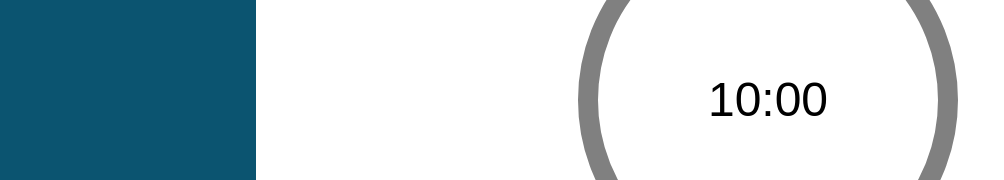
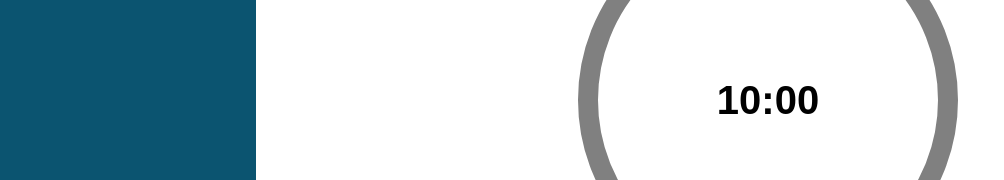
Before and after one commit to JGrineau/visual-timers, a Next.js app: page /radial in a window 1280 px wide. Shown: the part 344-524 px from the top of the page, without its empty margins (0-1004 px from the left). Built offline with nearby package versions, Linux system fonts and the light colour scheme.

Commit message:
Small change to the style - Countdown numbers increase when size selction is picked

```diff
--- a/src/app/radial/page.tsx
+++ b/src/app/radial/page.tsx
@@ -102,8 +102,10 @@
             style={{ transition: 'stroke-dashoffset 1s linear' }}
           />
         </svg>
-        <div className="absolute top-1/2 left-1/2 text-5xl transform -translate-x-1/2 -translate-y-1/2">
-          {minutes}:{seconds.toString().padStart(2, '0')}
+        <div className="absolute top-1/2 left-1/2 transform -translate-x-1/2 -translate-y-1/2 font-bold"
+            style={{ fontSize: `${size / 10}px` }}>
+
+            {minutes}:{seconds.toString().padStart(2, '0')}
         </div>
       </div>
 
```
